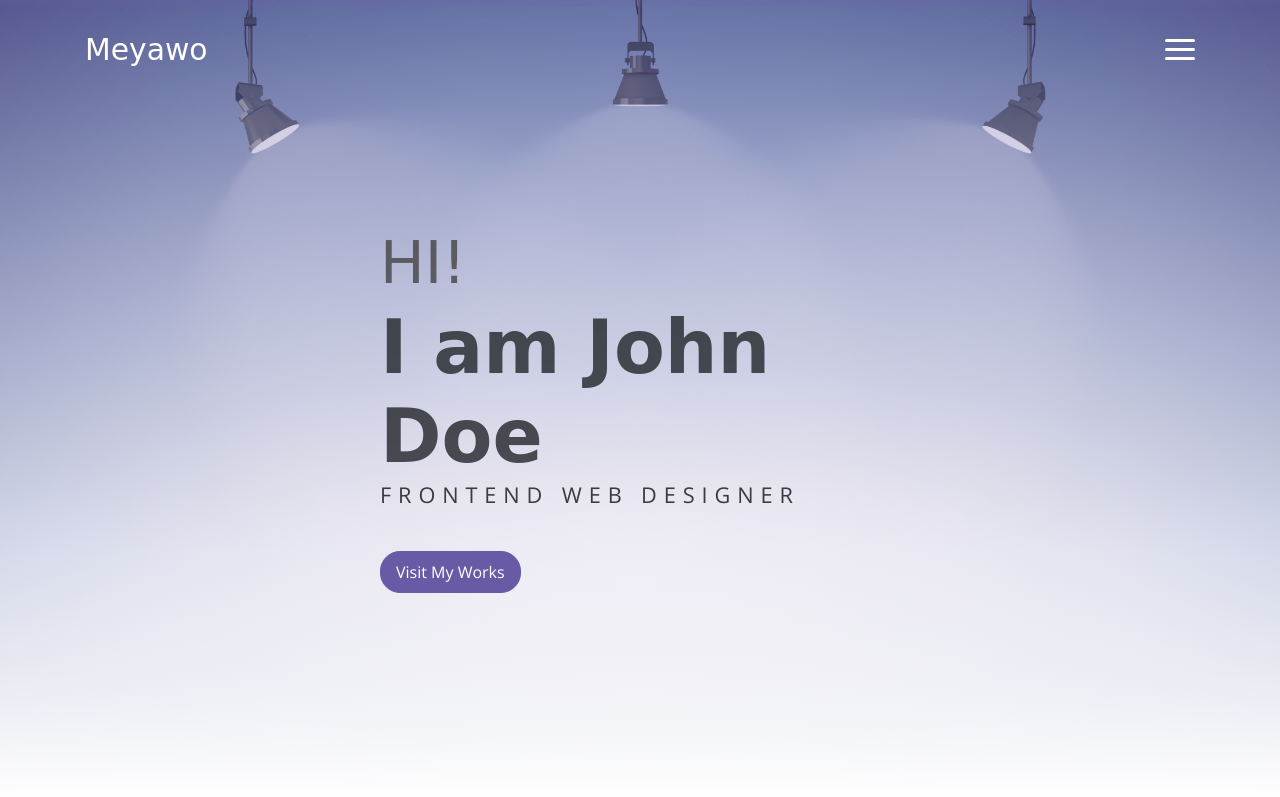
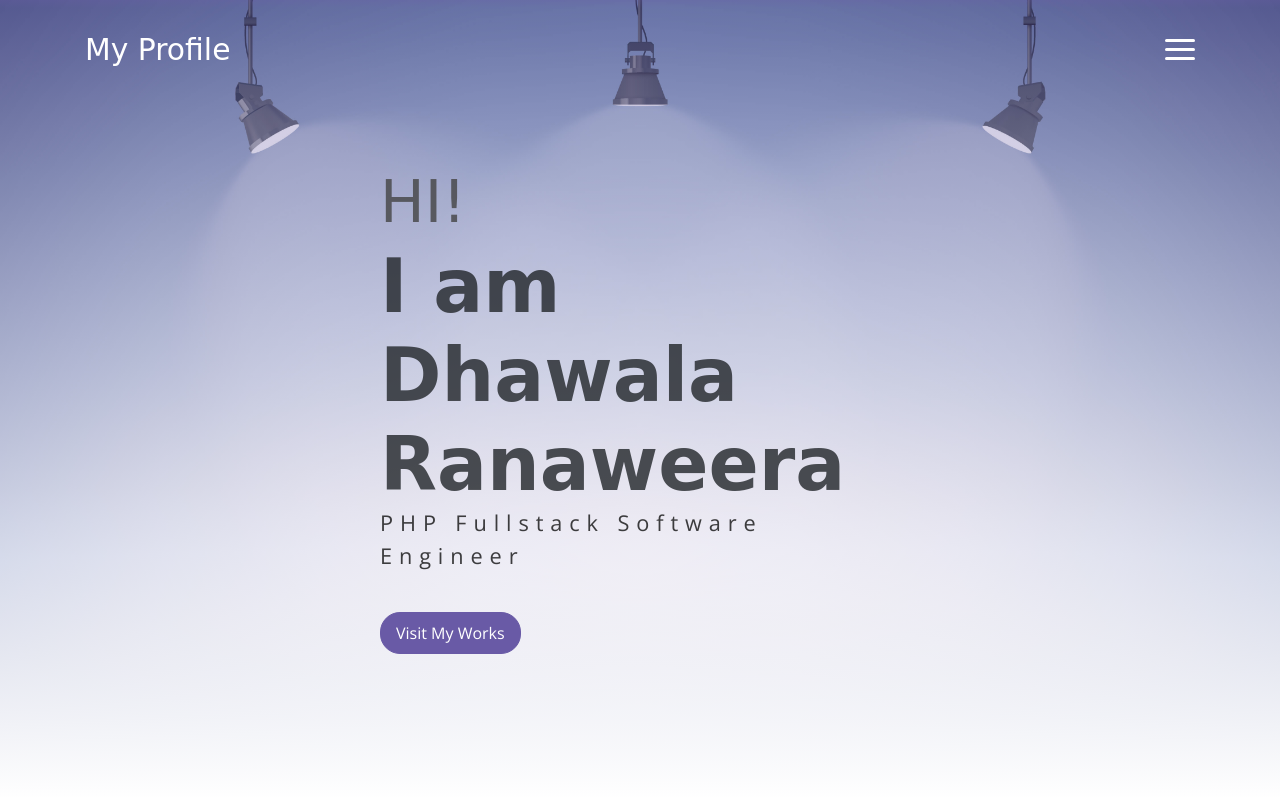
Before and after one commit to Dhawala/Dhawala.github.io, a plain HTML site: page index.html in a window 1280 px wide. Shown: the top 797 px of the page. Drawn offline with nearby package versions, Linux system fonts and the light colour scheme; a web font is replaced by a local one.

Commit message:
Name change

```diff
--- a/index.html
+++ b/index.html
@@ -5,7 +5,7 @@
     <meta name="viewport" content="width=device-width, initial-scale=1, shrink-to-fit=no">
     <meta name="description" content="Start your development with Meyawo landing page.">
     <meta name="author" content="Devcrud">
-    <title>Meyawo Landing page | Free Bootstrap 4.3.x landing page</title>
+    <title>Dhawala Ranaweera</title>
     <!-- font icons -->
     <link rel="stylesheet" href="assets/vendors/themify-icons/css/themify-icons.css">
     <!-- Bootstrap + Meyawo main styles -->
@@ -16,7 +16,7 @@
     <!-- Page Navbar -->
     <nav class="custom-navbar" data-spy="affix" data-offset-top="20">
         <div class="container">
-            <a class="logo" href="#">Meyawo</a>
+            <a class="logo" href="#">My Profile</a>
             <ul class="nav">
                 <li class="item">
                     <a class="link" href="#home">Home</a>
@@ -54,9 +54,9 @@
         <div class="header-content container">
             <h1 class="header-title">
                 <span class="up">HI!</span>
-                <span class="down">I am John Doe</span>
+                <span class="down">I am Dhawala Ranaweera</span>
             </h1>
-            <p class="header-subtitle">FRONTEND WEB DESIGNER</p>
+            <p class="header-subtitle">PHP Fullstack Software Engineer</p>
 
             <button class="btn btn-primary">Visit My Works</button>
         </div>
```
